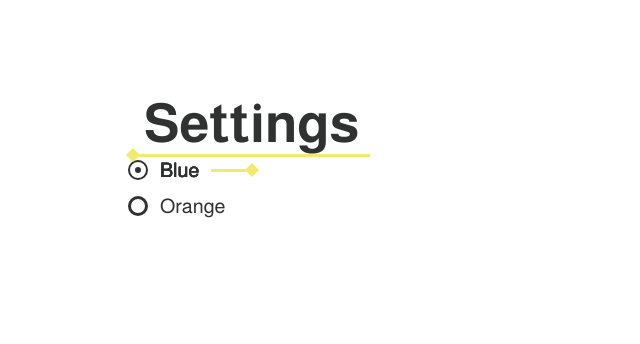
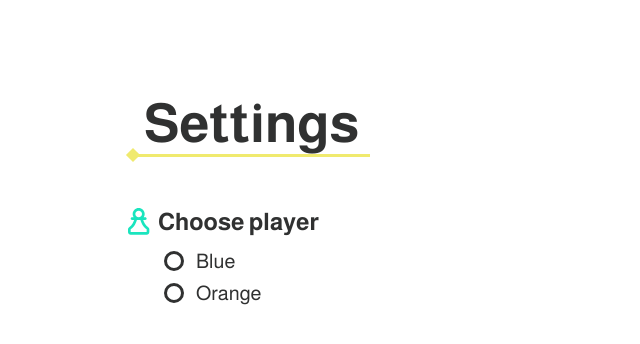
Before and after one commit to enricohoffmann/memory, a website built with Vite: page index.html in a window 1280 px wide. Shown: the whole page, without its empty margins (0-640 px from the left). Built offline with nearby package versions, Linux system fonts and the light colour scheme.

Commit message:
Refactors settings UI to support option group headers
Introduces a reusable option group model with header support, including icons and titles, for a more structured settings UI.

Removes redundant components and updates styles to improve maintainability and visual consistency.

Improves clarity and extensibility for future settings groups.

```diff
--- a/index.html
+++ b/index.html
@@ -8,6 +8,10 @@
   </head>
   <body>
     <div id="app"></div>
+
+    <img src="" alt="">
+
+
     <script type="module" src="/src/main.ts"></script>
   </body>
 </html>
--- a/src/components/settingOptionGroup.component.ts
+++ b/src/components/settingOptionGroup.component.ts
@@ -1,17 +1,49 @@
-import { SettingButtonParamter, SettingOption } from "../types/game.types";
+import { OptionGroup, SettingButtonParamter, SettingOption } from "../types/game.types";
 import { RadialButton } from "./radialButton.component";
 
 export class SettingOptionGroupComponent {
-    constructor(private firstElementIsActive: boolean, private onOptionSelected: (optionId: string) => void) { }
+    constructor(private onOptionSelected: (optionId: string) => void) { }
 
     private _optionGroupButtons:RadialButton[] = [];
 
-    buildContainer<T extends SettingOption>(settingGroupArray: T[], nodeName: string): HTMLElement {
-        const container: HTMLElement = document.createElement(nodeName);
+    buildContainer<T extends SettingOption>(settingGroupArray: T[], option: OptionGroup): HTMLElement {
+        const container: HTMLElement = document.createElement(option.nodeName);
+        const headerContainer: HTMLElement = this.buildOptionGroupHeader(option);
+        container.appendChild(headerContainer);
+        const optionGroup: HTMLElement = this.buildOptionsGroup(settingGroupArray, option);
+        container.appendChild(optionGroup);
+
+        return container;
+    }
+
+    private buildOptionGroupHeader(option: OptionGroup): HTMLElement {
+        const optionHeader = document.createElement('header');
+        optionHeader.classList.add('option-header')
+
+        const optionIcon = document.createElement('img');
+        optionIcon.classList.add('option-header__icon');
+        optionIcon.src = option.iconPath;
+        optionIcon.alt = 'Icon';
+
+        const optionTitle = document.createElement('h3');
+        optionTitle.classList.add('option-header__title');
+        optionTitle.innerText = option.title;
+
+        optionHeader.appendChild(optionIcon);
+        optionHeader.appendChild(optionTitle);
+
+        return optionHeader;
+
+    }
+
+    private buildOptionsGroup<T extends SettingOption>(groupArray: T[], option: OptionGroup): HTMLElement {
+        const container: HTMLElement = document.createElement('main');
+        container.classList.add('setting-group-main');
+
         let arrIndex:number = 0;
-        settingGroupArray.forEach((settingOption) => {
+        groupArray.forEach((settingOption) => {
             const buttonParams = this.createButtonParameter(
-                settingOption, this.firstElementIsActive && arrIndex == 0
+                settingOption, option.firstElementIsActive && arrIndex == 0
             );
             const button: HTMLElement = this.createButton(buttonParams);
             container.appendChild(button);
--- /dev/null
+++ b/src/styles/components/_settingGroup.scss
@@ -0,0 +1,20 @@
+@use '../abstract/mixins' as mixins;
+@use '../abstract/variables' as var;
+
+
+.option-header {
+    display: grid;
+    grid-template-columns: 30px 1fr;
+
+    &__title {
+        height: 100%;
+        display: flex;
+        align-items: center;
+        @include mixins.setup-font("Almarai", 24px, 700);
+    }
+}
+
+.setting-group-main {
+    margin-left: 36px;
+    @include mixins.setup-display-flex(column, center, flex-start, 12px);
+}
--- a/src/styles/views/_settings.scss
+++ b/src/styles/views/_settings.scss
@@ -1,5 +1,6 @@
 @use '../abstract/mixins' as mixins;
 @use '../abstract/variables' as var;
+@use '../components/settingGroup';
 
 h2 {
     @include mixins.setup-font("Almarai", 54px, 700);
@@ -18,10 +19,12 @@ h2 {
 
 }
 
+.settings-sub-grid {
+    margin-top: 48px
+}
+
 .settings-group {
     @include mixins.setup-display-flex(column, center, flex-start, 16px);
-
-
 }
 
 .settings-section-header {
@@ -44,3 +47,9 @@ h2 {
         }
     }
 }
+
+.settings-sub-grid {
+    display: grid;
+    grid-template-columns: auto 1fr;
+
+}
--- a/src/views/settings.view.ts
+++ b/src/views/settings.view.ts
@@ -2,8 +2,8 @@ import { SettingOptionGroupComponent } from "../components/settingOptionGroup.co
 import { BoardSizeService } from "../services/boardSize.service";
 import { PlayerService } from "../services/player.service";
 import { ThemeService } from "../services/theme.service";
-import { BoardSize, Player, Theme, ViewName} from "../types/game.types";
-
+import { BoardSize, OptionGroup, Player, Theme, ViewName} from "../types/game.types";
+import playerGroupIcon from '../assets/icons/player-group.svg';
 
 export class SettingsView {
 
@@ -23,7 +23,7 @@ export class SettingsView {
         this.playerService = new PlayerService();
         this.boardSizeService = new BoardSizeService();
 
-        this.playersComponent = new SettingOptionGroupComponent(true, (playerId) => {
+        this.playersComponent = new SettingOptionGroupComponent((playerId) => {
             this.selectedStartPlayerId = playerId;
         });
 
@@ -55,14 +55,41 @@ export class SettingsView {
 
     render(container: HTMLElement) {
         const sectionContainer = this.buildSettingsSection();
+        container.appendChild(sectionContainer);
+        this.renderOptionGroupsIntoColumnOne();
+
+
         //const themeContainer = this.buildThemeConainer();
-        const playerContainer = this.playersComponent.buildContainer(this.players, 'article');
-        playerContainer.classList.add('settings-group');
+
         //const boardSizeContainer = this.buildBoardSizeContainer();
 
-        this.fillSectionContainer(sectionContainer, playerContainer);
+        //this.fillSectionContainer(sectionContainer, playerContainer);
 
-        container.appendChild(sectionContainer);
+
+    }
+
+    private renderOptionGroupsIntoColumnOne(){
+        const columnOne = document.getElementById('setting-sub-col-one');
+        if(!columnOne) {return;}
+
+
+        const playerContainer = this.buildPlayerOptionGroup();
+        columnOne.appendChild(playerContainer);
+    }
+
+    private buildPlayerOptionGroup(): HTMLElement {
+
+        const playerOptionGroup: OptionGroup = {
+            title: 'Choose player',
+            firstElementIsActive: false,
+            nodeName: 'article',
+            iconPath: playerGroupIcon
+        }
+
+        const playerContainer = this.playersComponent.buildContainer(this.players, playerOptionGroup);
+        playerContainer.classList.add('settings-group');
+
+        return playerContainer;
     }
 
     private fillSectionContainer(section: HTMLElement, playerContainer: HTMLElement) {
@@ -87,7 +114,7 @@ export class SettingsView {
                 </header>
 
                 <main class='settings-sub-grid'>
-                    <div class='settings-sub-grid__left'></div>
+                    <div id='setting-sub-col-one' class='settings-sub-grid__left'></div>
                     <div class="settings-sub-grid__right">
                         <div class='settings-sub-grid__right__top'></div>
                         <div class='settings-sub-grid__right__buttom'></div>
```
Also changed, not shown: src/types/game.types.ts (+7 -0 lines), src/assets/icons/player-group.svg (added), src/components/settingOption.component.ts (deleted).
